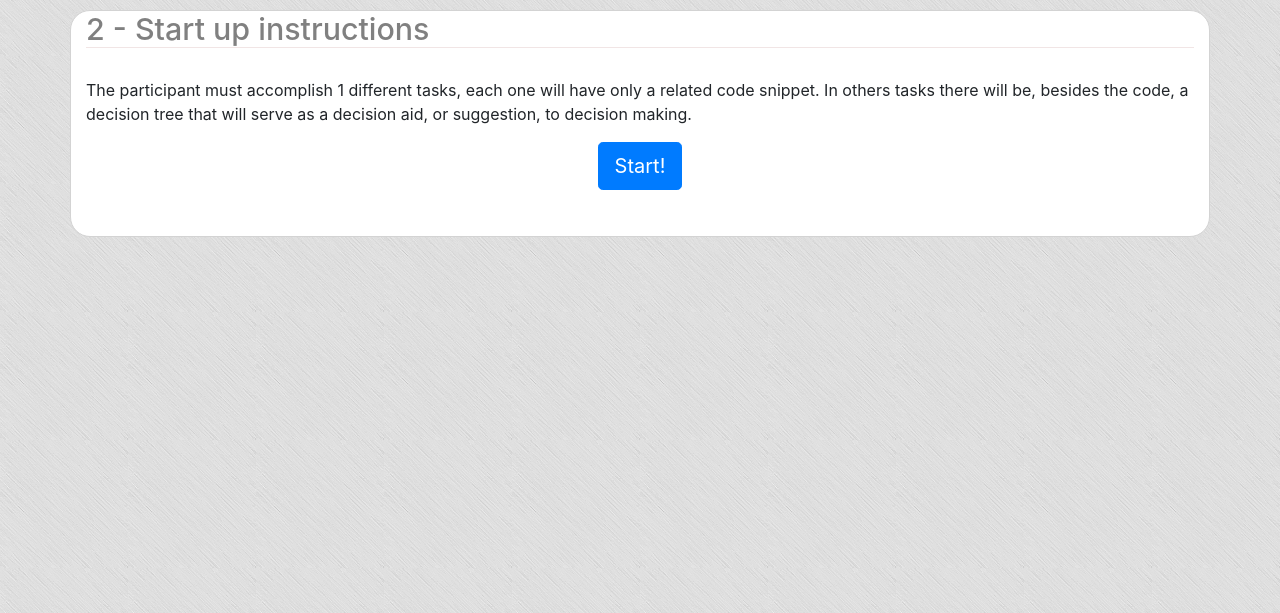
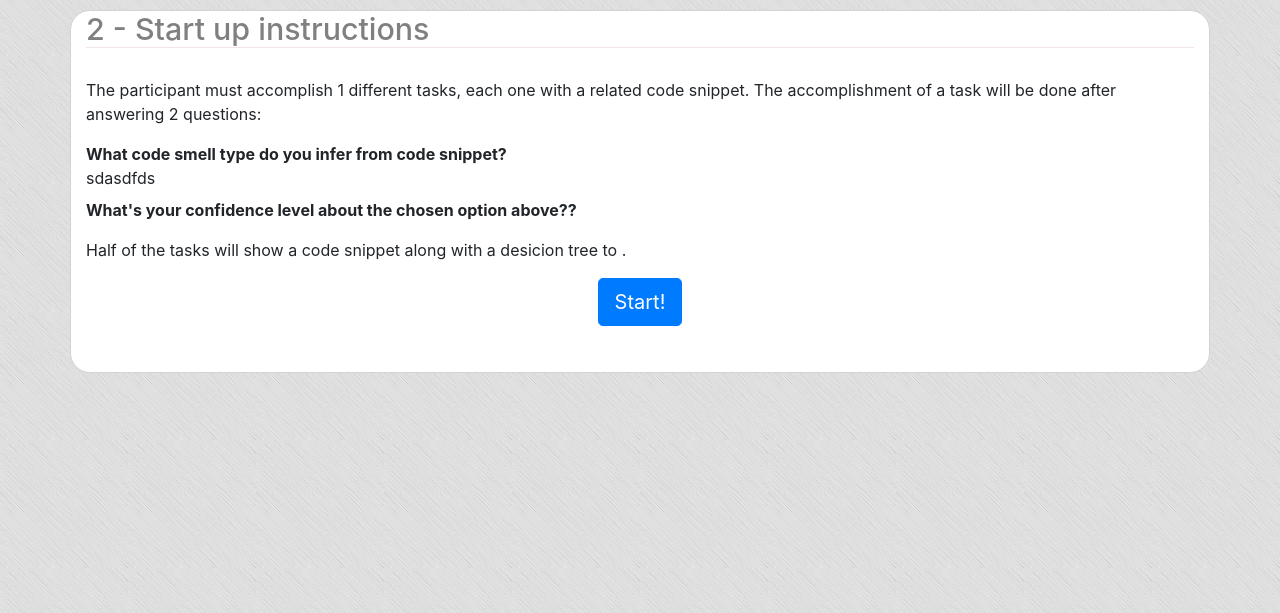
Before and after one commit to christianorossini/masterSurvey, a Django app: page /masterquest/instructions/1 in a window 1280 px wide. Shown: the part 72-685 px from the top of the page. Run offline with Django 3.2, Linux system fonts and the light colour scheme; tables that the repository leaves empty hold one stand-in row (values such as "Sample post"); some libraries are stand-ins or nearby versions.

Commit message:
alterações na home e em instruções

```diff
--- a/questionnaire/templates/masterquest/index.html
+++ b/questionnaire/templates/masterquest/index.html
@@ -8,7 +8,7 @@
 
     <h2 id="research-title">Research - Code smell detection aided by a decision tree classifier.</h2>
 
-    <div style="text-indent: 40px">
+    <div style="text-indent: 40px; text-align: justify">
         <p>Code anomaly, so-called "code smell", is an implementation choice that indicates a design problem that
             violates the well-known principles of cohesion, abstraction and separation of concerns on software
             development. </p>
--- a/questionnaire/templates/masterquest/instructions.html
+++ b/questionnaire/templates/masterquest/instructions.html
@@ -6,9 +6,19 @@
     <h1>2 - Start up instructions</h1>
 
     <p>
-        The participant must accomplish {{numTasks}} different tasks, each one will have only a related code snippet. In others tasks
-        there will be, besides the code, a decision tree that will serve as a decision aid, or suggestion, to decision
-        making.
+        The participant must accomplish {{numTasks}} different tasks, each one with a related code snippet. The
+        accomplishment of a task will be done after answering 2 questions:
+        <dl>
+            <dt>What code smell type do you infer from code snippet?</dt>
+            <dd>
+                sdasdfds
+            </dd>
+            <dt>What's your confidence level about the chosen option above??</dt>
+            <dd>
+
+            </dd>
+        </dl>
+        Half of the tasks will show a code snippet along with a desicion tree to .
     </p>
 
 
```
